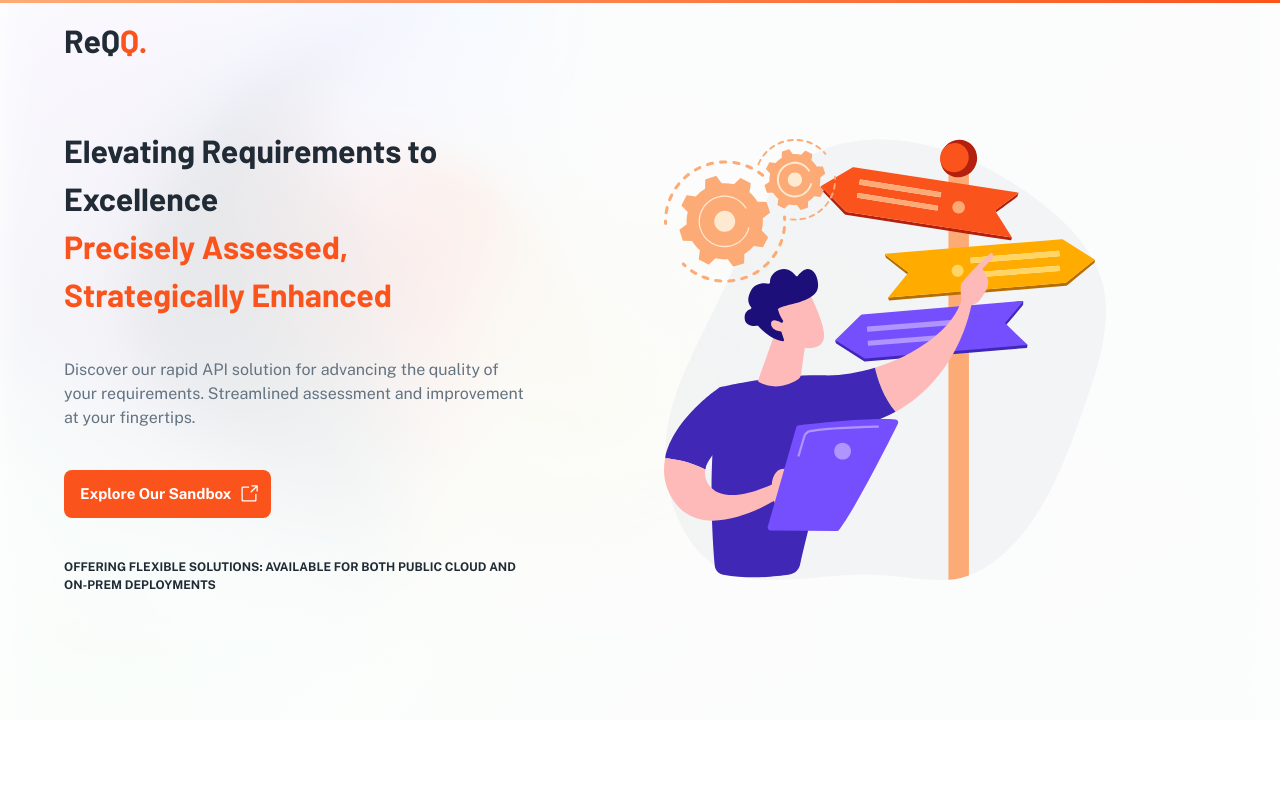
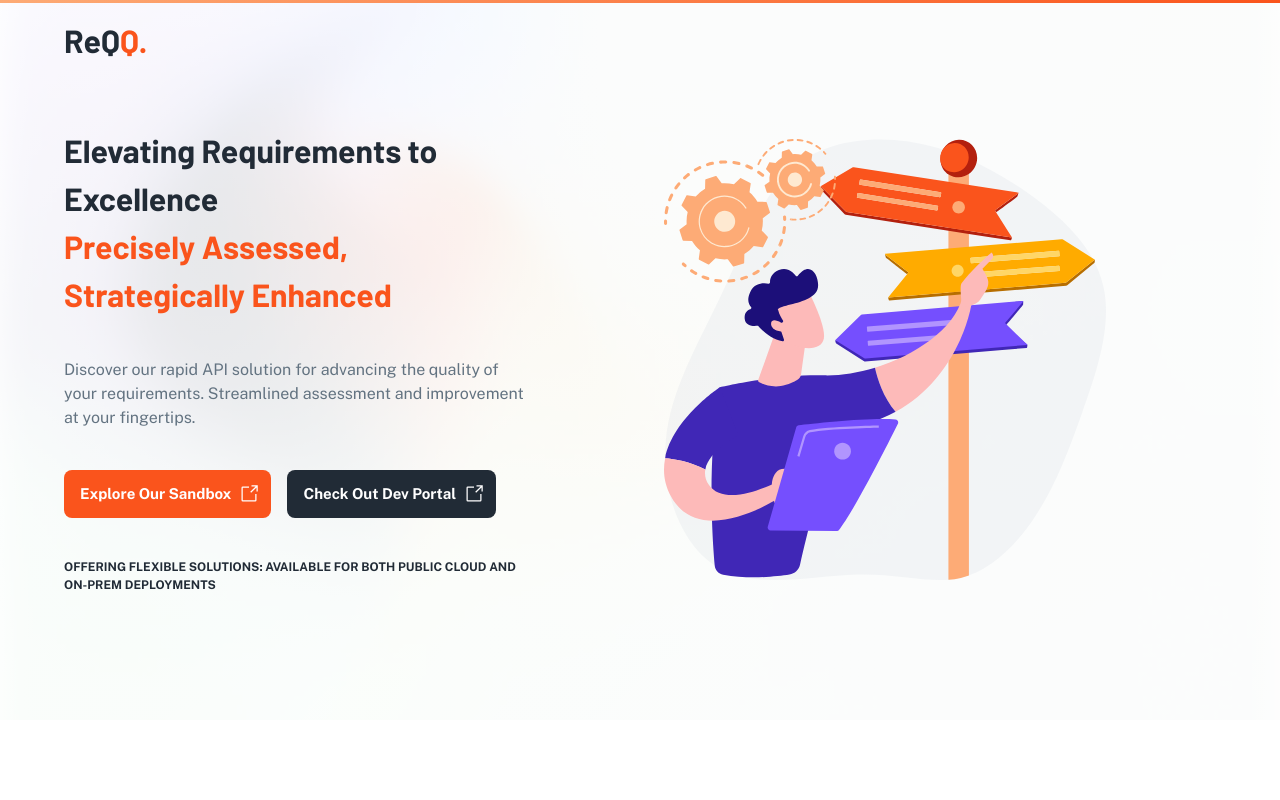
Before and after one commit to sergey-ko/reqq-ai-static, a Next.js app: page / in a window 1280 px wide. Shown: the top 800 px of the page. Built offline with nearby package versions, Linux system fonts and the light colour scheme.

Commit message:
btn-link to dev portal added

```diff
--- a/src/sections/_home/home-hero.js
+++ b/src/sections/_home/home-hero.js
@@ -92,18 +92,7 @@ export default function HomeHero() {
               Streamlined assessment and improvement at your fingertips.
               </Typography>
 
-              {/* <Button
-                color="inherit"
-                size="large"
-                variant="contained"
-                endIcon={<Iconify icon="carbon:launch" />}
-                target="_blank"
-                rel="noopener"
-                href={paths.sandbox}
-              >
-                Try it out now!
-              </Button> */}
-
+              <Stack direction="row" spacing={2}>
                 <Button
                   color="primary"
                   size="large"
@@ -115,6 +104,19 @@ export default function HomeHero() {
                 >
                   Explore Our Sandbox
                 </Button>
+
+                <Button
+                  color="inherit"
+                  size="large"
+                  variant="contained"
+                  endIcon={<Iconify icon="carbon:launch" />}
+                  target="_blank"
+                  rel="noopener"
+                  href="https://apimreqq.developer.azure-api.net/"
+                >
+                  Check Out Dev Portal
+                </Button>
+              </Stack>
 
               <Stack spacing={3}>
                 <Typography variant="overline">
```
Lines whose indentation alone changed are shown as unchanged.
